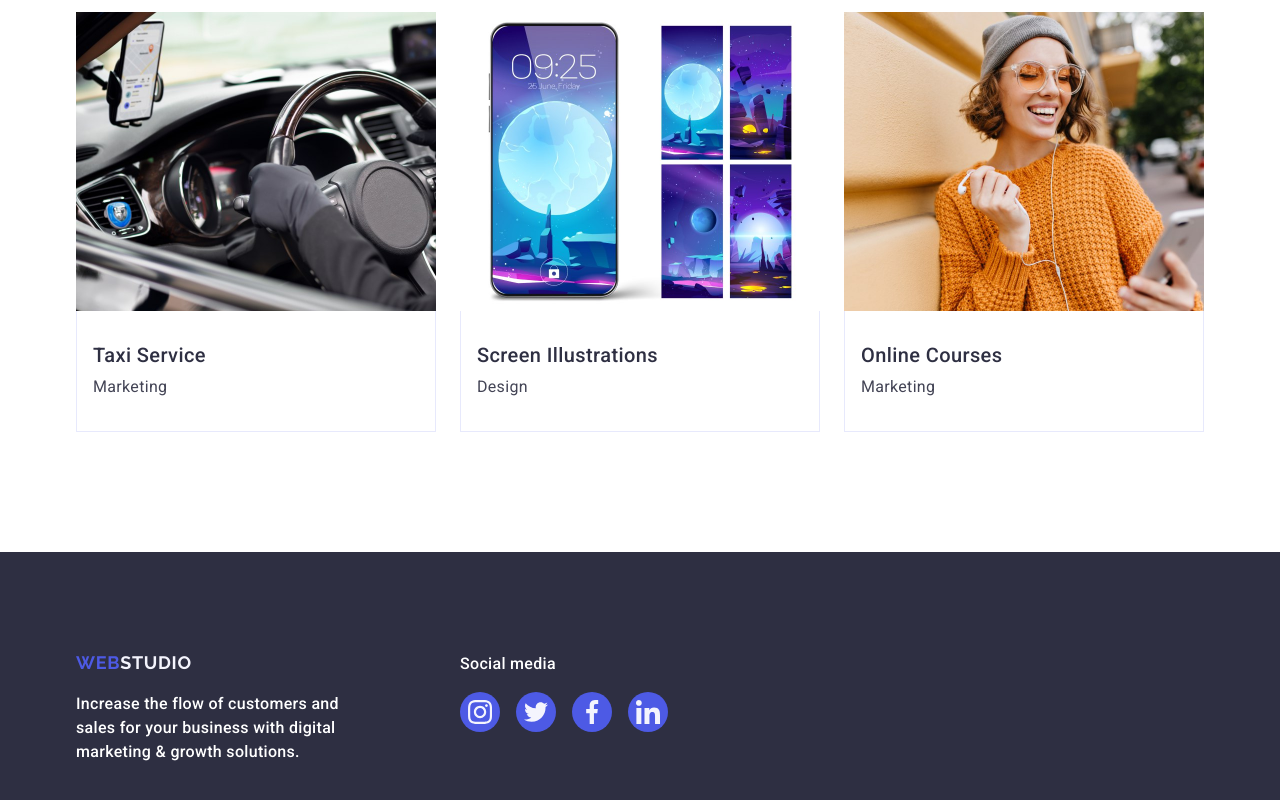
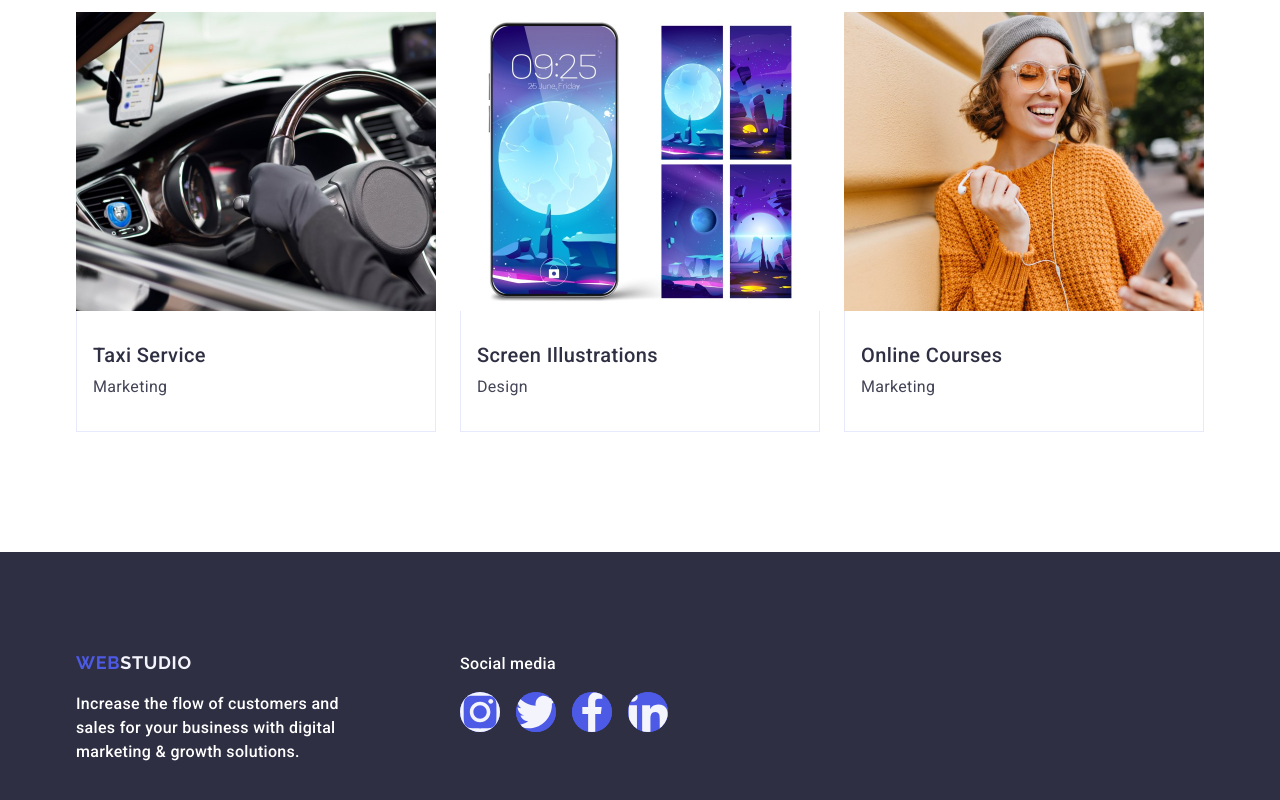
Before and after one commit to ElizabethCheb/goit-markup-hw-04, a plain HTML site: page index.html in a window 1280 px wide. Shown: the part 2602-3402 px from the top of the page. Drawn offline with Linux system fonts and the light colour scheme.

Commit message:
change-plase

```diff
--- a/css/styles.css
+++ b/css/styles.css
@@ -576,6 +576,9 @@ button {
   line-height: 1.5; /* 150% */
   letter-spacing: 0.02em;
 }
+.text_dark_futter {
+  align-items: baseline;
+}
 .futter_first_content {
   margin-right: 120px;
 }
--- a/index.html
+++ b/index.html
@@ -422,33 +422,33 @@
           <p class="social_media_text">Social media</p>
           <ul class="social_list_strick">
             <li class="social_list_item">
-              <svg class="size_social_round_futter">
+              <svg class="use_futter">
                 <use
-                  class="use_futter"
+                  class="size_social_round_futter"
                   href="./images/icon.svg/sprite.svg#icon-instagram"
                 ></use>
               </svg>
             </li>
             <li class="social_list_item">
-              <svg class="size_social_round_futter">
+              <svg class="use_futter">
                 <use
-                  class="use_futter"
+                  class="size_social_round_futter"
                   href="./images/icon.svg/sprite.svg#icon-twitter"
                 ></use>
               </svg>
             </li>
             <li class="social_list_item">
-              <svg class="size_social_round_futter">
+              <svg class="use_futter">
                 <use
-                  class="use_futter"
+                  class="size_social_round_futter"
                   href="./images/icon.svg/sprite.svg#icon-facebook"
                 ></use>
               </svg>
             </li>
             <li class="social_list_item">
-              <svg class="size_social_round_futter">
+              <svg class="use_futter">
                 <use
-                  class="use_futter"
+                  class="size_social_round_futter"
                   href="./images/icon.svg/sprite.svg#icon-linkedin"
                 ></use>
               </svg>
```
